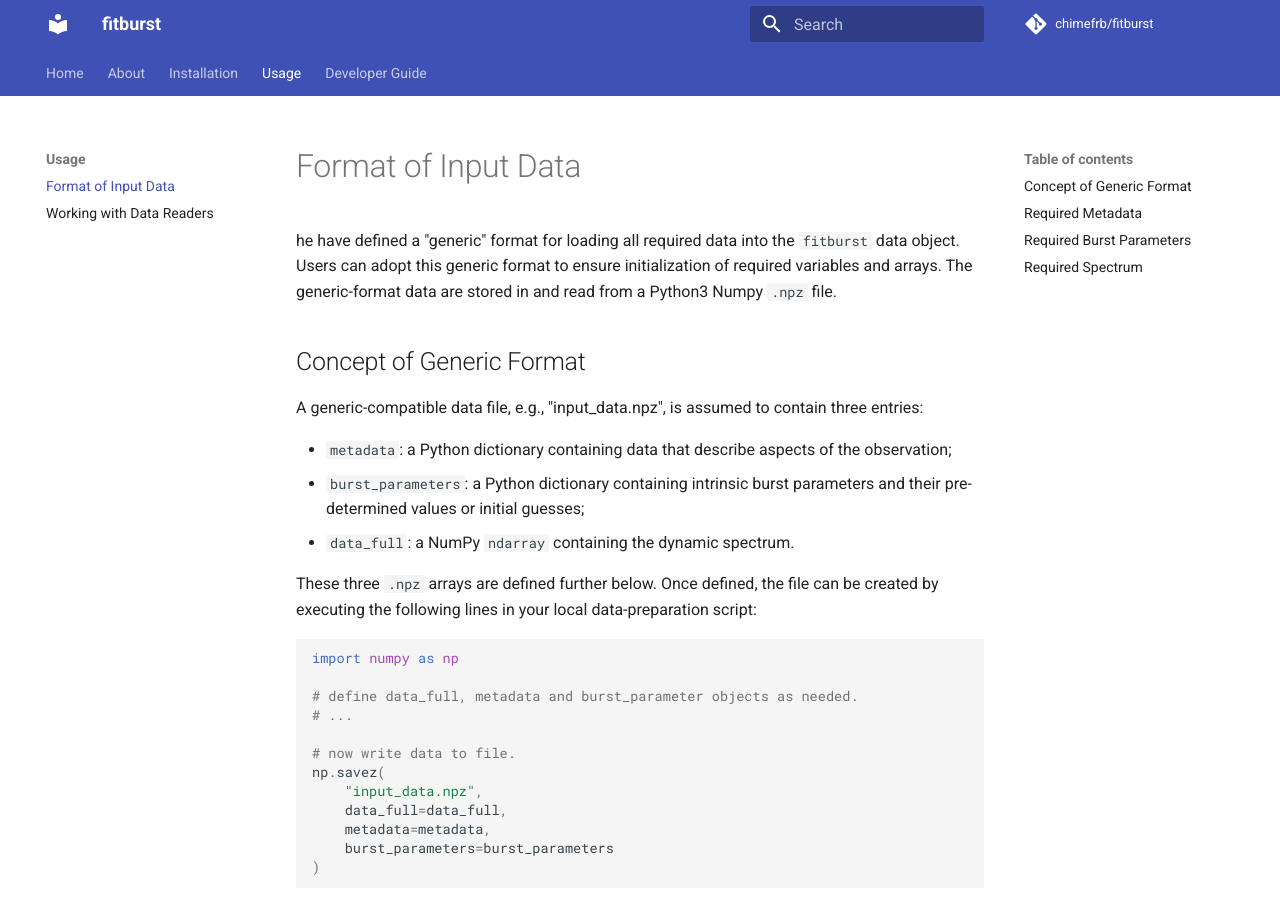
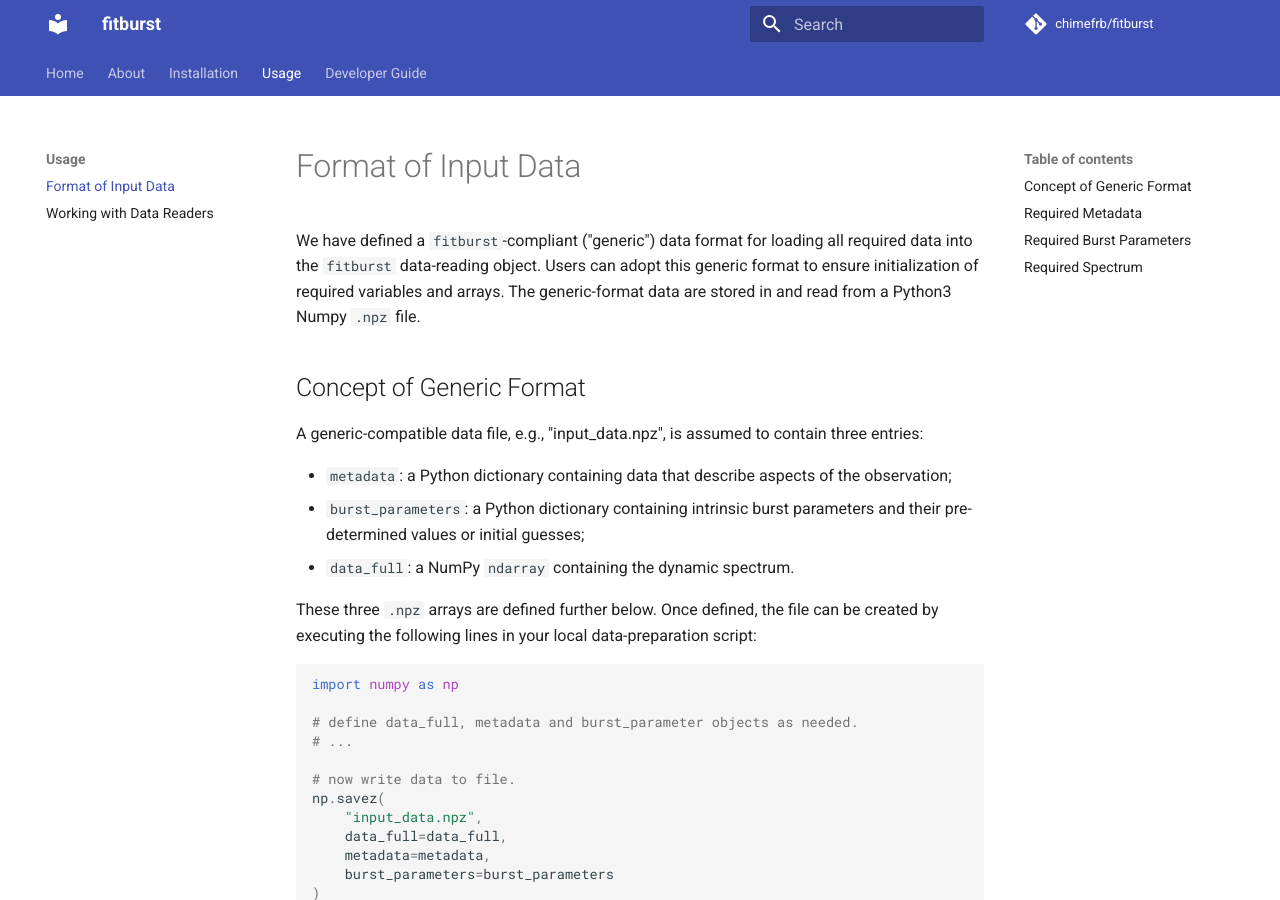
Before and after one commit to CHIMEFRB/fitburst, an MkDocs documentation site: the page built from docs/usage/formatting_data_generic.md, in a window 1280 px wide and 900 px high. Built offline with MkDocs 1.6.1 and Material for MkDocs 9.7.7, drawn with Linux system fonts in a browser that asks for light colours; comment, search, counter and statistics services are not loaded.

Commit message:
fixed small typo

```diff
--- a/docs/usage/formatting_data_generic.md
+++ b/docs/usage/formatting_data_generic.md
@@ -1,4 +1,4 @@
-he have defined a "generic" format for loading all required data into the `fitburst` data object. Users can adopt this generic format to ensure initialization of required variables and arrays. The generic-format data are stored in and read from a Python3 Numpy `.npz` file.
+We have defined a `fitburst`-compliant ("generic") data format for loading all required data into the `fitburst` data-reading object. Users can adopt this generic format to ensure initialization of required variables and arrays. The generic-format data are stored in and read from a Python3 Numpy `.npz` file.
 
 ## Concept of Generic Format
 A generic-compatible data file, e.g., "input\_data.npz", is assumed to contain three entries:
```
